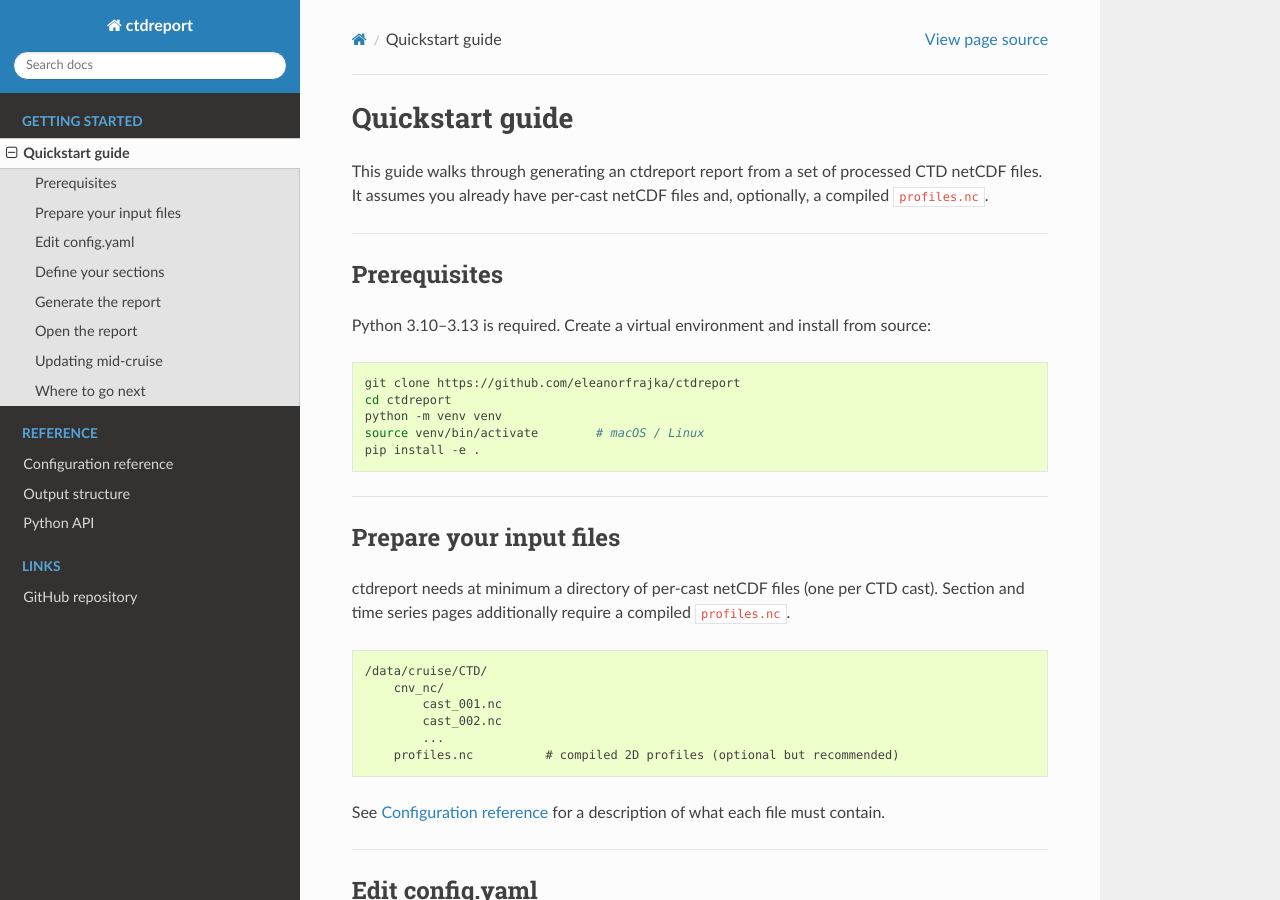
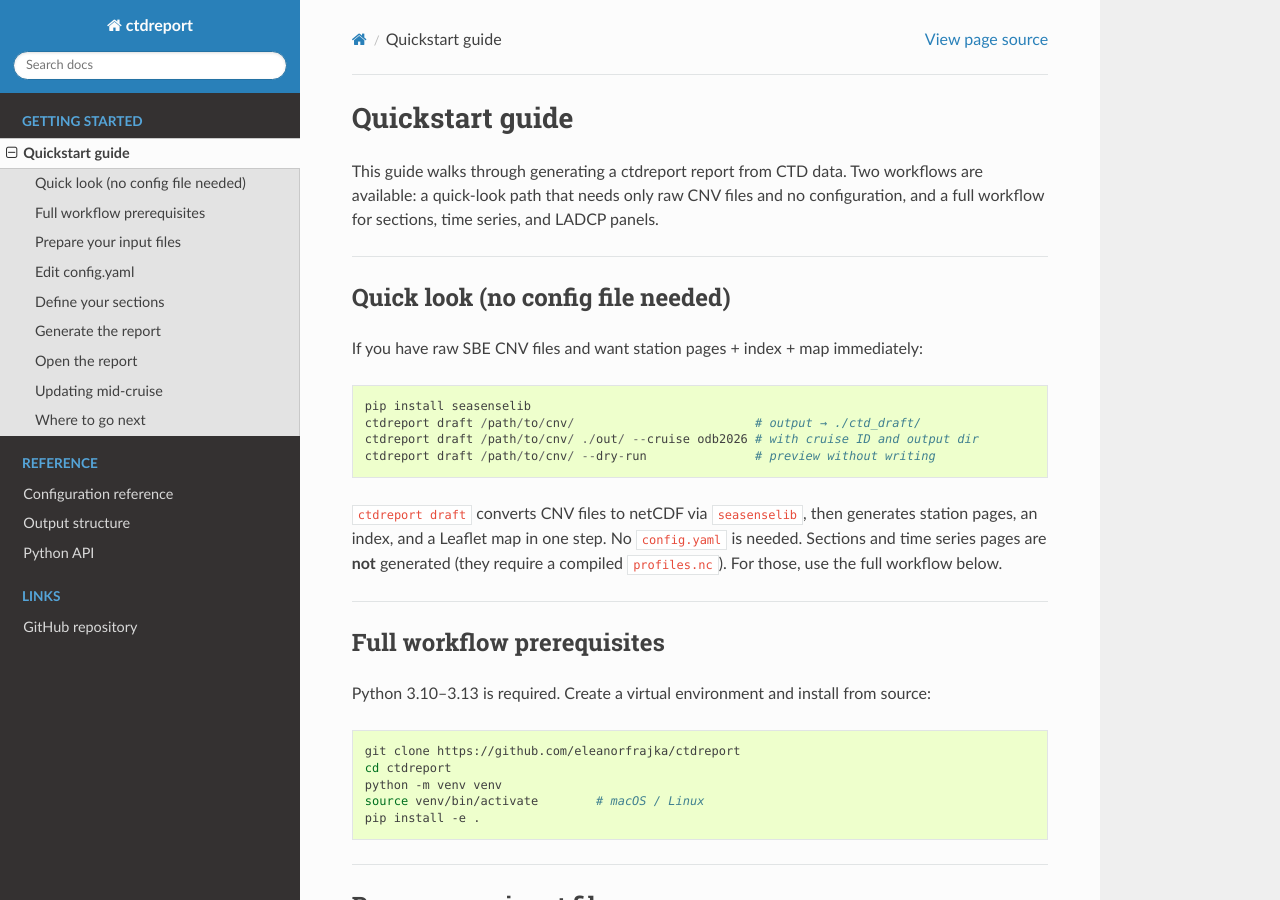
Before and after one commit to ocean-uhh/ctdcast, a Sphinx documentation site: the page built from docs/source/quickstart.rst, in a window 1280 px wide and 900 px high. Built offline with Sphinx 7.4.7 and the Read the Docs theme 3.1.0, drawn with Linux system fonts in a browser that asks for light colours.

Commit message:
docs update

```diff
--- a/docs/source/quickstart.rst
+++ b/docs/source/quickstart.rst
@@ -4,14 +4,31 @@
 Quickstart guide
 ================
 
-This guide walks through generating an ctdreport report from a set of processed CTD netCDF
-files.  It assumes you already have per-cast netCDF files and, optionally, a compiled
-``profiles.nc``.
+This guide walks through generating a ctdreport report from CTD data.
+Two workflows are available: a quick-look path that needs only raw CNV files and no
+configuration, and a full workflow for sections, time series, and LADCP panels.
 
 ----
 
-Prerequisites
--------------
+Quick look (no config file needed)
+-----------------------------------
+
+If you have raw SBE CNV files and want station pages + index + map immediately::
+
+   pip install seasenselib
+   ctdreport draft /path/to/cnv/                         # output → ./ctd_draft/
+   ctdreport draft /path/to/cnv/ ./out/ --cruise odb2026 # with cruise ID and output dir
+   ctdreport draft /path/to/cnv/ --dry-run               # preview without writing
+
+``ctdreport draft`` converts CNV files to netCDF via ``seasenselib``, then generates
+station pages, an index, and a Leaflet map in one step.  No ``config.yaml`` is needed.
+Sections and time series pages are **not** generated (they require a compiled
+``profiles.nc``).  For those, use the full workflow below.
+
+----
+
+Full workflow prerequisites
+---------------------------
 
 Python 3.10–3.13 is required.  Create a virtual environment and install from source:
 
```
Also changed, not shown: README.md (+19 -3 lines).
